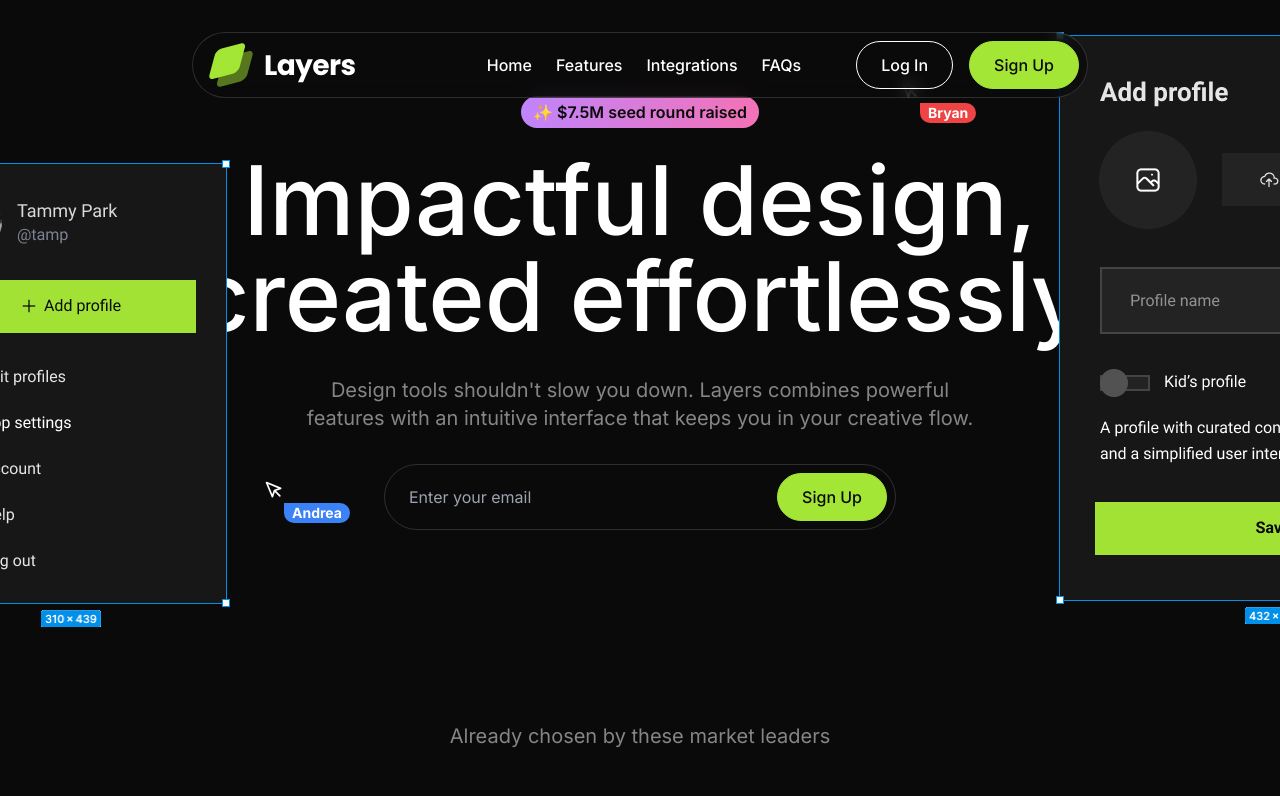
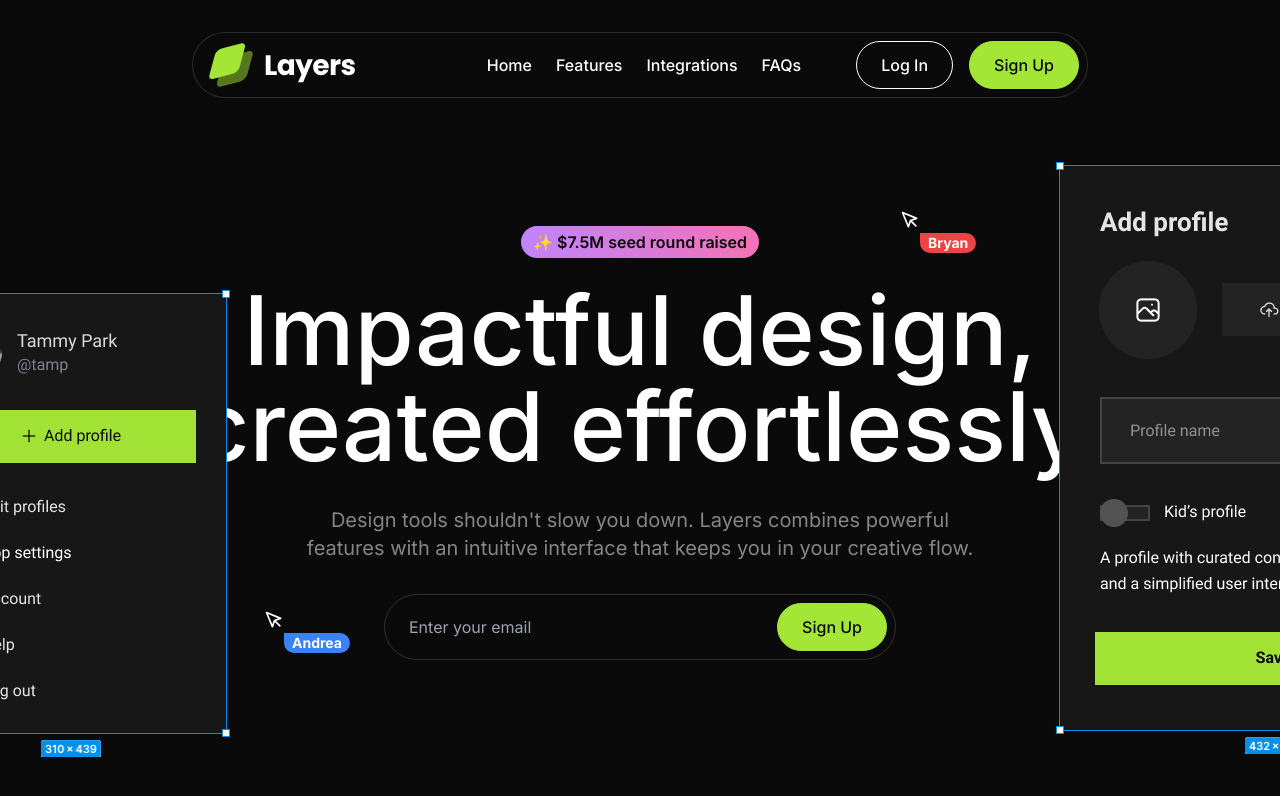
Before and after one commit to AymanAbusura/Layers_SaaSLandingPage, a Next.js app: page / in a window 1280 px wide. Shown: the top 796 px of the page. Built offline with nearby package versions, Linux system fonts and the light colour scheme.

Commit message:
Done with Navbar

```diff
--- a/src/sections/Navbar.tsx
+++ b/src/sections/Navbar.tsx
@@ -114,7 +114,7 @@
                 </div>
             </section>
 
-            <div className="pd-[86px] md:pd-[98px] lg:pd-[130px]"></div>
+            <div className="pb-[86px] md:pb-[98px] lg:pb-[130px]"></div>
         </>
     );
 }
```
